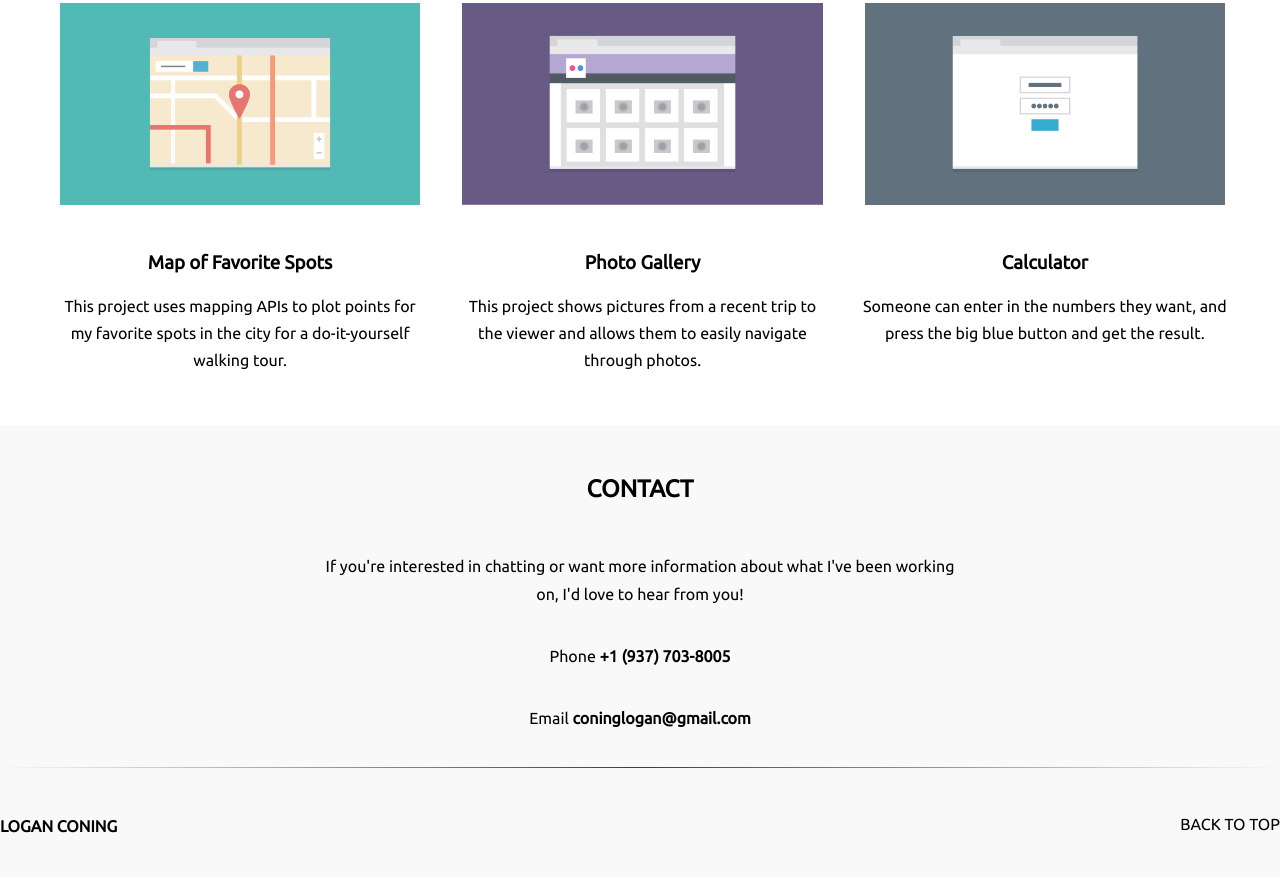
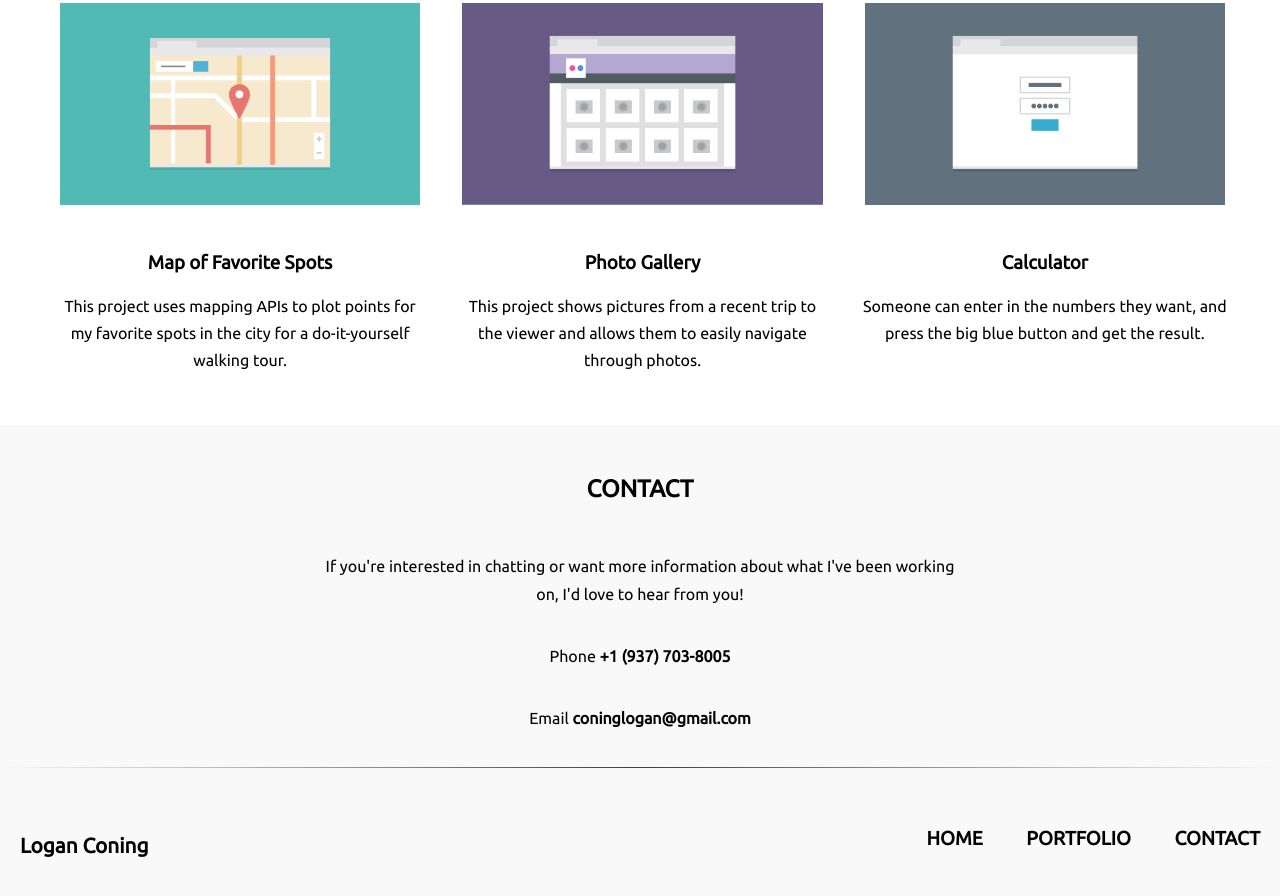
Before and after one commit to lcohio/Project-2, a plain HTML site: page index.html in a window 1280 px wide. Shown: the part 1022-1918 px from the top of the page. Drawn offline with Linux system fonts and the light colour scheme.

Commit message:
Fixed footer links for larger displays

```diff
--- a/css/styles.css
+++ b/css/styles.css
@@ -37,7 +37,7 @@ footer {
 	padding-bottom: 20px;
 }
 
-.footer-links {
+.footer-nav-mobile {
 	display: flex;
 	justify-content: space-between;
 	text-transform: uppercase;
@@ -89,7 +89,11 @@ a, a:visited {
 }
 
 .footer-nav {
-	margin-top: 19px;
+	padding-top: 18px;
+}
+
+.footer-nav-desktop {
+	display: none;
 }
 
 /* MEDIA STYLES */
@@ -121,6 +125,38 @@ a, a:visited {
   		grid-gap: 2px;
   		list-style-type: none;
   		margin-right: 35px;
+	}
+
+	.footer-nav-mobile {
+		display: none;
+	}
+
+	.footer-nav-desktop {
+		display: block;
+	}
+
+	.footer-nav-desktop ul {
+		float: right;
+		padding-top: 35px;
+	}
+
+	.footer-nav-desktop ul li {
+		display: inline-block;
+		list-style-type: none;
+		font-size: 1.2em;
+		font-weight: bold;
+		text-transform: uppercase;
+		margin-right: 20px;
+		margin-left: 20px;
+		padding-bottom: 30px;
+	}
+
+	.footer-name {
+		float: left;
+		font-size: 1.3em;
+		font-weight: bold;
+		padding-top: 30px;
+		padding-left: 20px;
 	}
 }
 
@@ -158,5 +194,4 @@ a, a:visited {
 		margin-right: auto;
 		max-width: 50%;
 	}
-
 }
--- a/index.html
+++ b/index.html
@@ -69,10 +69,24 @@
 		<p>Phone <strong>+1 (937) 703-8005</strong></p>
 		<p>Email <a href="mailto:coninglogan@gmail.com"><strong>coninglogan@gmail.com</strong></a></p>
 		<hr>
-			<div class="footer-links">
-				<h4>Logan Coning</h4>
-				<a class="footer-nav" href="#top">Back to Top</a>
-			</div>
+		<div class="footer-nav-mobile">
+			<h4 class="footer-name">Logan Coning</h4>
+			<a class="footer-nav" href="#top">Back to Top</a>
+		</div>
+		<div class="footer-nav-desktop">
+			<h4 class="footer-name">Logan Coning</h4>
+			<ul>
+				<li>
+					<a href="#top">Home</a>
+				</li>
+				<li>
+					<a href="#Portfolio">Portfolio</a>
+				</li>
+				<li>
+					<a href="#Contact">Contact</a>
+				</li>
+			</ul>
+		</div>
 	</footer>
 
 </body>
```
